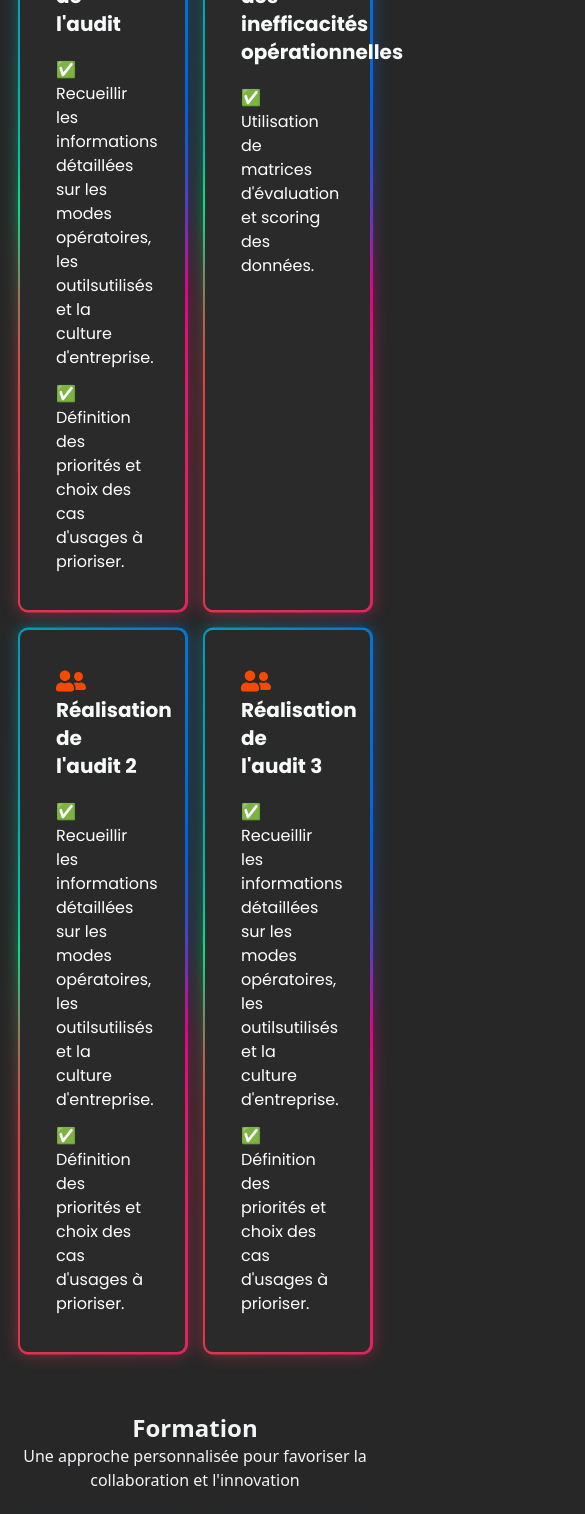
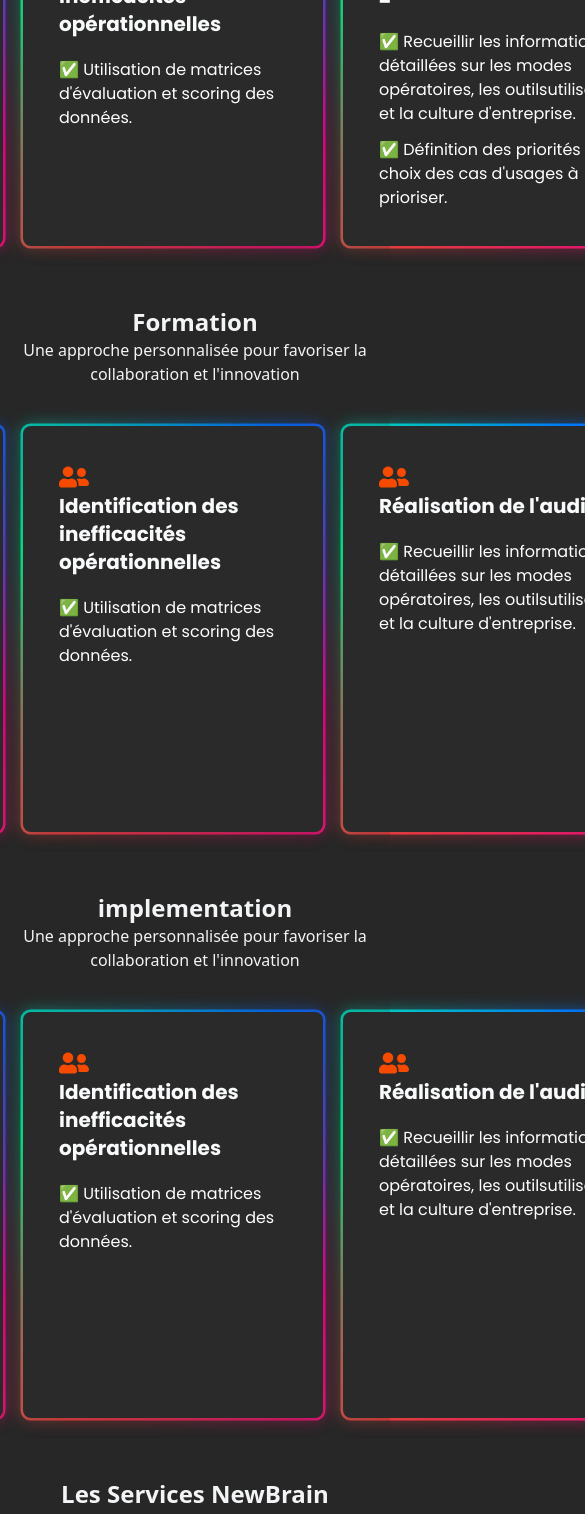
Before and after one commit to Beerus243/newbrain, a Next.js app: page / in a window 390 px wide. Shown: the part 2487-4001 px from the top of the page, 585 px wide, since content can reach past the window. Built offline with nearby package versions, Linux system fonts and the light colour scheme.

Commit message:
add animation2

```diff
--- a/app/components/About.tsx
+++ b/app/components/About.tsx
@@ -61,12 +61,12 @@ const AboutComponent = () => {
           </span>
         </div>
       </div>
-      <div className="max-w-5xl text-white grid grid-cols-3 gap-5 !p-5">
+      <div className="max-w-5xl text-white grid grid-cols-3 gap-5 !p-5 overflow-x-auto max-md:flex max-md:flex-nowrap max-md:gap-5">
         {formations.map((field) => {
           return (
             <div
               key={field.title}
-              className={`relative bg-[#2a2a2a] rounded-lg  !p-9 h-auto w-full text-center shadow-lg ${field.className} ${styles.card}`}
+              className={`relative bg-[#2a2a2a] rounded-lg !p-9 h-auto w-full text-center shadow-lg ${field.className} ${styles.card} max-md:!min-w-[300px]`}
             >
               {field.imageUrl && (
                 <img
--- a/app/components/Personne.tsx
+++ b/app/components/Personne.tsx
@@ -46,28 +46,30 @@ export function EmployeeCarousel() {
 
   return (
     <div
-      className="relative w-full overflow-hidden flex items-center justify-center"
-      style={{ height: "600px" }}
+      className="relative w-full overflow-hidden flex items-center justify-center max-md:h-9"
+      style={{ height: "450px" }}
     >
       {/* Slides */}
       <div className="flex justify-center items-center">
         {Employees.map((employee, index) => (
           <div
             key={employee.id}
-            className={`flex-shrink-0 m-7 w-57 h-56 flex flex-col items-center justify-center mx-4 transition-transform duration-700 ${
+            className={`flex-shrink-0 m-7 w-57 h-56 flex flex-col items-center justify-center mx-4 transition-transform duration-700 max-md:w-37 max-md:h-36 ${
               index === currentIndex ? "scale-108 z-10" : "scale-85 opacity-50"
             }`}
           >
-            <div className="card shadow-lg  p-9 flex flex-col justify-center items-center">
+            <div className="card shadow-lg  p-3 flex flex-col justify-center items-center">
               <img
                 src={employee.imageUrl}
                 alt={employee.name}
                 className="w-full h-full object-cover  mb-4 !border-1 !border-orange-500"
               />
               {/* Conteneur pour le nom et le rôle */}
-              <div className="bg-black text-white !p-5 shadow-md w-full text-center !border-4 !border-orange-500">
-                <h3 className="text-lg font-bold">{employee.name}</h3>
-                <p className="text-sm">{employee.role}</p>
+              <div className="bg-black text-white !p-5 shadow-md w-full text-center !border-2 !border-[#FF6600] max-md:!p-2">
+                <h3 className="!text-sm !font-semibold max-md:!text-lg">
+                  {employee.name}
+                </h3>
+                <p className="!text-sm">{employee.role}</p>
               </div>
             </div>
           </div>
@@ -76,18 +78,16 @@ export function EmployeeCarousel() {
       {/* Navigation Buttons */}
       <button
         onClick={handlePrev}
-        className="absolute left-70 top-1/2 transform -translate-y-1/2 bg-white text-gray-700 p-2 rounded-full hover:bg-[#FF6600] transition-colors"
+        className="absolute left-4 md:left-10 top-1/2 transform -translate-y-1/2 bg-white text-gray-700 p-3 rounded-full hover:bg-[#FF6600] transition-colors text-3xl z-10"
         aria-label="Précédent"
       >
-        {/* Emoji pour flèche gauche */}
         ⬅️
       </button>
       <button
         onClick={handleNext}
-        className="absolute right-70 top-1/2 transform -translate-y-1/2 bg-white text-gray-700 p-2 rounded-full hover:bg-[#FF6600] transition-colors"
+        className="absolute right-4 md:right-10 top-1/2 transform -translate-y-1/2 bg-white text-gray-700 p-3 rounded-full hover:bg-[#FF6600] transition-colors text-3xl z-10"
         aria-label="Suivant"
       >
-        {/* Emoji pour flèche droite */}
         ➡️
       </button>
     </div>
--- a/app/components/audit.tsx
+++ b/app/components/audit.tsx
@@ -43,7 +43,7 @@ const Audit = () => {
     <div className="w-full flex items-center flex-col">
       <h3
         className={
-          "font-sans   text-center justify-center items-center !text-2xl !font-bold text-gray-100"
+          "font-sans text-center justify-center items-center !text-2xl !font-bold text-gray-100"
         }
       >
         Audit de Maturité IA
@@ -52,15 +52,15 @@ const Audit = () => {
         Une approche personnalisée pour favoriser la collaboration et
         l’innovation
       </p>
-      <div className={`max-w-5xl text-white grid grid-cols-2 gap-5 !p-5`}>
+      {/* Conteneur responsive */}
+      <div className="max-w-5xl text-white grid grid-cols-2 gap-5 !p-5 overflow-x-auto max-md:flex max-md:flex-nowrap max-md:gap-5">
         {auditServices.map((field) => {
           return (
             <div
               className={`${styles.card}
-                "relative bg-[#2a2a2a] rounded-lg !p-9 h-auto w-full text-center shadow-lg"
-              `}
+                relative bg-[#2a2a2a] rounded-lg !p-9 h-auto w-full text-center shadow-lg max-md:!min-w-[300px]`}
             >
-              <field.icon size={30} className={" text-orange-600"} />
+              <field.icon size={30} className={"text-orange-600"} />
               <h3
                 className={"text-left !text-xl !font-bold text-gray-50 !mb-5"}
               >
@@ -68,7 +68,7 @@ const Audit = () => {
               </h3>
               <ul className={"list-none flex flex-col gap-3"}>
                 {field.points.map((puce) => (
-                  <li key={puce} className="text-md text-start ">
+                  <li key={puce} className="text-md text-start">
                     {"✅"} {puce}
                   </li>
                 ))}
--- a/app/components/formation-info.tsx
+++ b/app/components/formation-info.tsx
@@ -67,11 +67,13 @@ const Formation = () => {
           l'innovation
         </div>
       </div>
-      <div className={`max-w-5xl text-white grid grid-cols-2 gap-5 !p-5`}>
+      <div
+        className={`max-w-5xl text-white grid grid-cols-2 gap-5 !p-5 overflow-x-auto max-md:flex max-md:flex-nowrap max-md:gap-5`}
+      >
         {auditServices.map((field) => {
           return (
             <div
-              className={`relative bg-[#2a2a2a] rounded-lg !p-9 h-auto w-full text-center shadow-lg ${field.className} ${styles.card}`}
+              className={`relative bg-[#2a2a2a] rounded-lg !p-9 h-auto w-full text-center shadow-lg ${field.className} ${styles.card} max-md:!min-w-[300px]`}
             >
               <field.icon size={30} className={" text-orange-600"} />
               <h3
--- a/app/components/implementation.tsx
+++ b/app/components/implementation.tsx
@@ -53,7 +53,7 @@ const Implementation = () => {
       <div className={"mb-b p-5 text-center text-gray-100 font-sans text-lg"}>
         <h3
           className={
-            "font-sans text-center justify-center  items-center pt-7 !text-2xl !font-bold text-gray-100 grid"
+            "font-sans text-center justify-center items-center pt-7 !text-2xl !font-bold text-gray-100 grid"
           }
         >
           implementation{" "}
@@ -67,11 +67,12 @@ const Implementation = () => {
           l'innovation
         </div>
       </div>
-      <div className={`max-w-5xl text-white grid grid-cols-2 gap-5 !p-5`}>
+      {/* Conteneur responsive */}
+      <div className="max-w-5xl text-white grid grid-cols-2 gap-5 !p-5 overflow-x-auto max-md:flex max-md:flex-nowrap max-md:gap-5">
         {auditServices.map((field) => {
           return (
             <div
-              className={`relative bg-[#2a2a2a] rounded-lg !p-9 h-auto w-full text-center shadow-lg ${field.className} ${styles.card}`}
+              className={`relative bg-[#2a2a2a] rounded-lg !p-9 h-auto w-full text-center shadow-lg ${field.className} ${styles.card} max-md:!min-w-[300px]`}
             >
               <field.icon size={30} className={" text-orange-600"} />
               <h3
--- a/app/components/services-newbrain.tsx
+++ b/app/components/services-newbrain.tsx
@@ -57,11 +57,13 @@ const Services = () => {
           l'innovation
         </div>
       </div>
-      <div className={`max-w-5xl text-white grid grid-cols-2 gap-5 !p-5`}>
+      <div
+        className={`max-w-5xl text-white grid grid-cols-2 gap-5 !p-5 overflow-x-auto max-md:flex max-md:flex-nowrap max-md:gap-5`}
+      >
         {auditServices.map((field) => {
           return (
             <div
-              className={`relative bg-[#2a2a2a] rounded-lg !p-9 h-auto w-full text-center shadow-lg ${field.className} ${styles.card}`}
+              className={`relative bg-[#2a2a2a] rounded-lg !p-9 h-auto w-full text-center shadow-lg ${field.className} ${styles.card} max-md:!min-w-[300px]`}
             >
               <field.icon size={30} className={" text-orange-600"} />
               <h3
```
